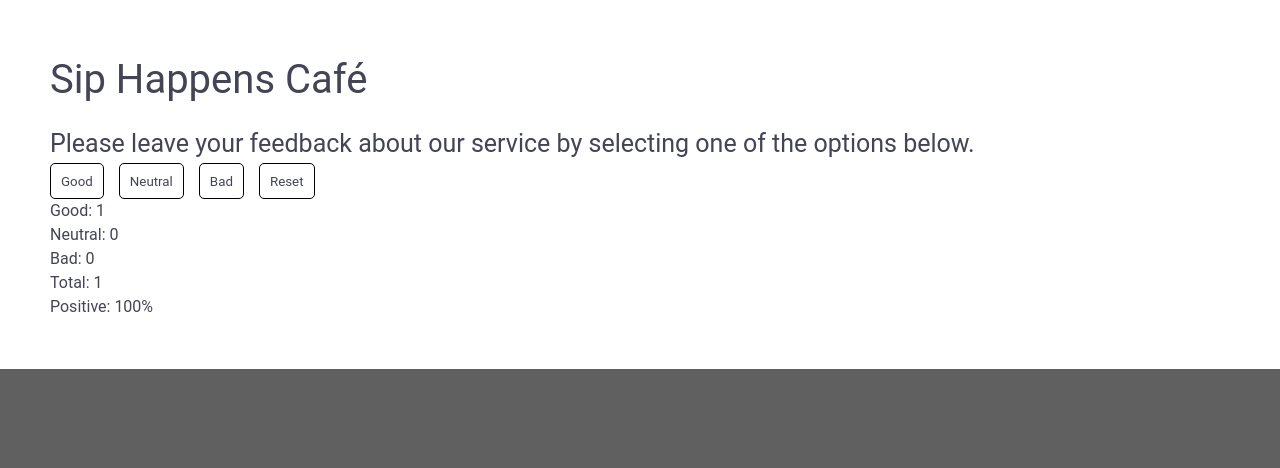
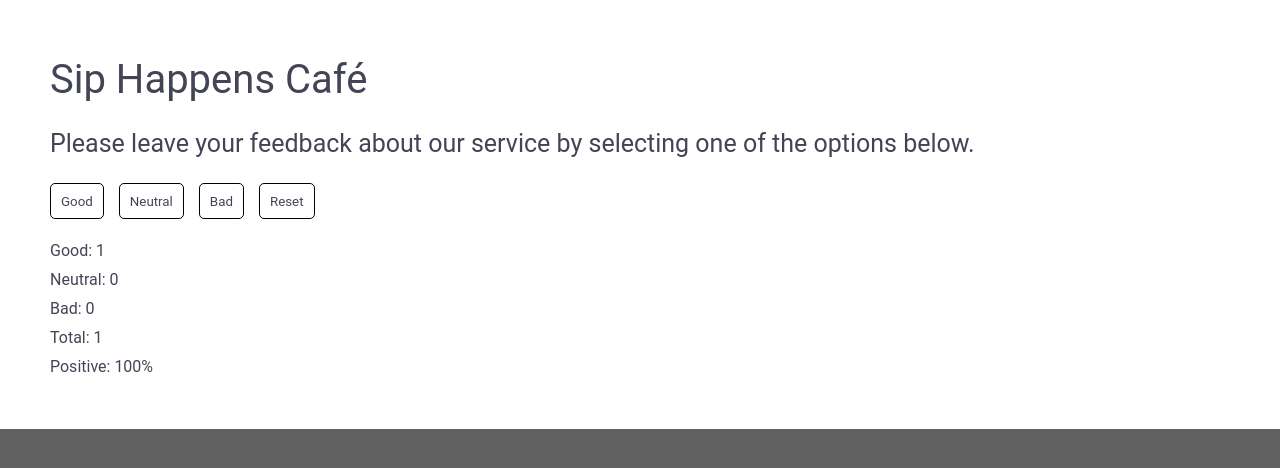
Before and after one commit to Polishchuk-4/goit-react-hw-02, a React (Vite) app: page / in a window 1280 px wide. Both pictures are taken after a click on the button "Good". Shown: the top 468 px of the page. Built offline with nearby package versions, Linux system fonts and the light colour scheme.

Commit message:
add style

```diff
--- a/src/components/App/App.module.css
+++ b/src/components/App/App.module.css
@@ -6,4 +6,7 @@
 }
 .app {
   padding: 50px;
+  display: flex;
+  flex-direction: column;
+  row-gap: 20px;
 }
--- a/src/components/Feedback/Feedback.module.css
+++ b/src/components/Feedback/Feedback.module.css
@@ -1,4 +1,7 @@
 .feedback {
+  display: flex;
+  flex-direction: column;
+  row-gap: 5px;
 }
 .feedbackItem {
 }
```
